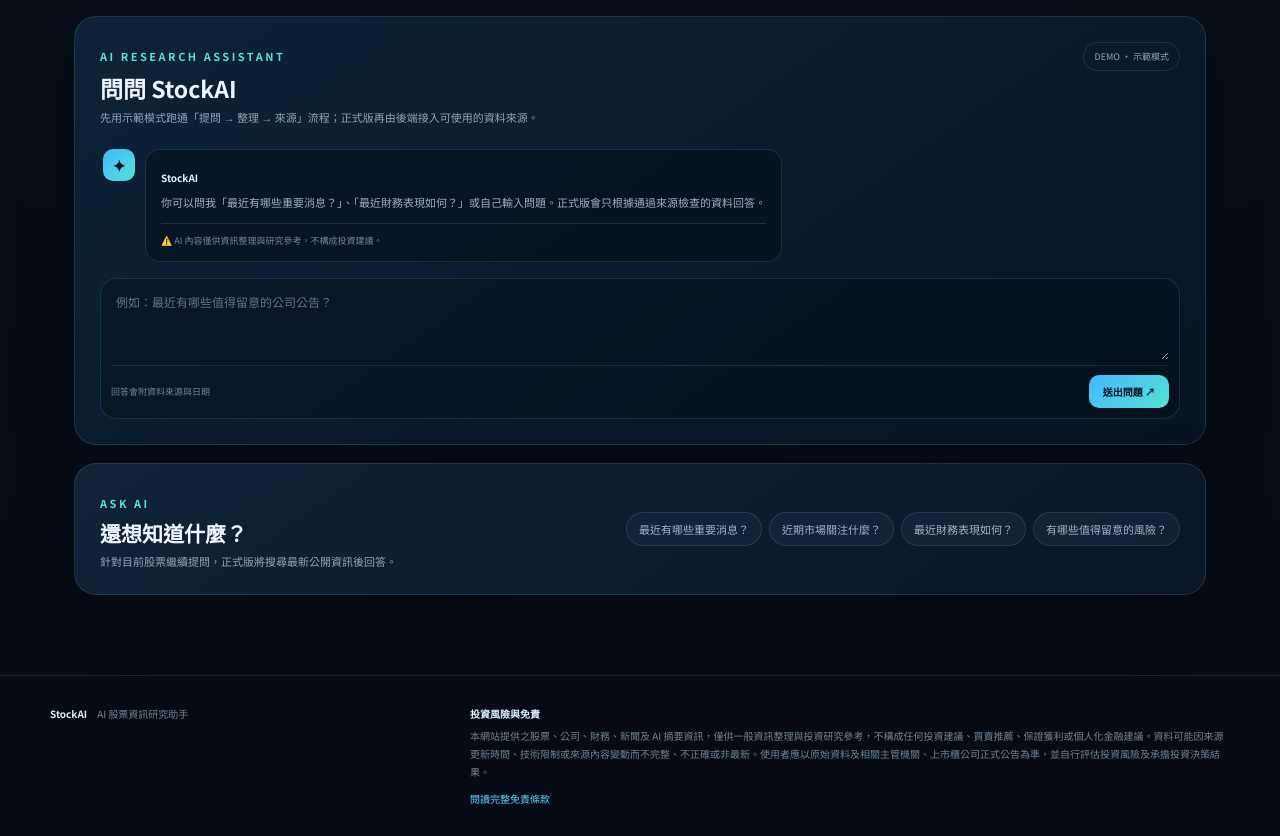
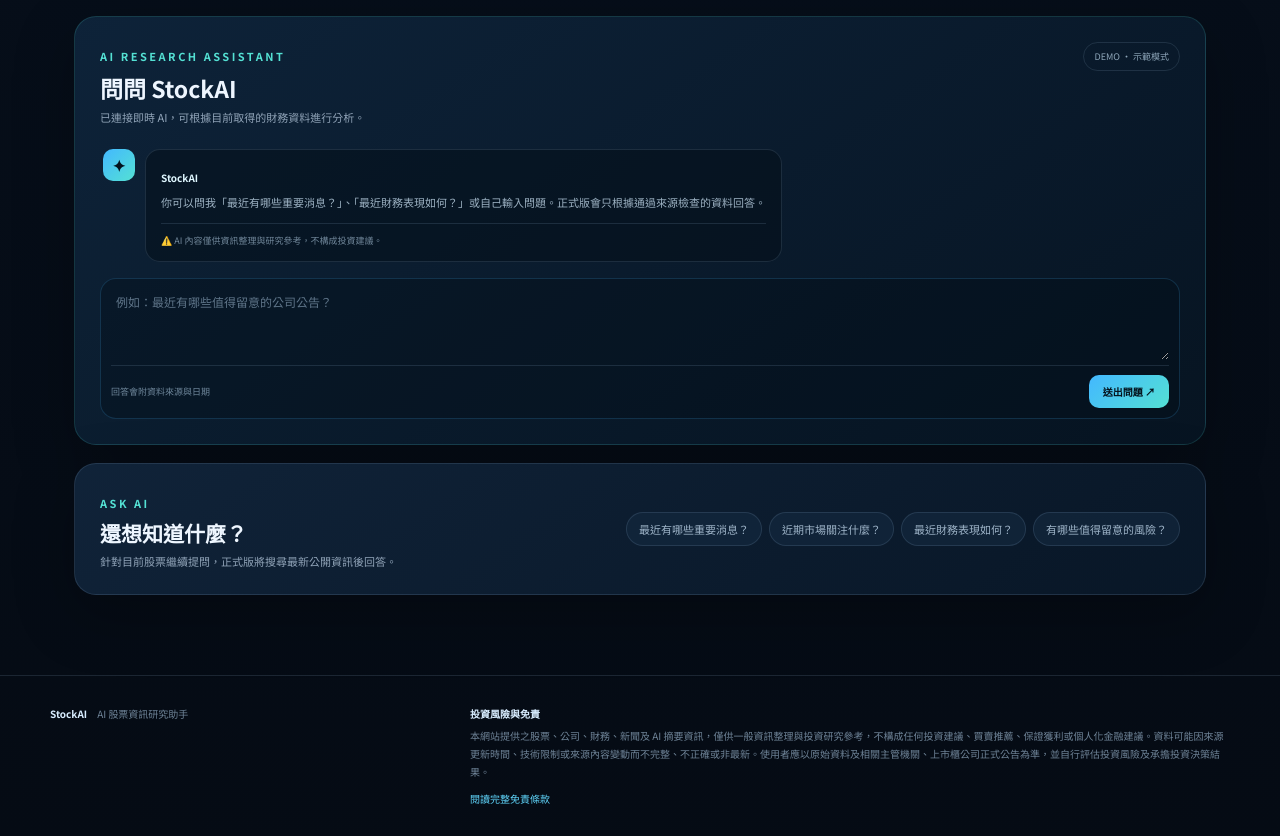
Before and after one commit to liuwn2255-create/StockAI, a plain HTML site: page index.html in a window 1280 px wide. Shown: the part 2009-2845 px from the top of the page. Drawn offline with Linux system fonts and the light colour scheme; no server answers.

Commit message:
docs: update AI research assistant description

```diff
--- a/index.html
+++ b/index.html
@@ -230,7 +230,7 @@
           <div>
             <span class="section-kicker">AI RESEARCH ASSISTANT</span>
             <h2>問問 StockAI</h2>
-            <p>先用示範模式跑通「提問 → 整理 → 來源」流程；正式版再由後端接入可使用的資料來源。</p>
+            <p>已連接即時 AI，可根據目前取得的財務資料進行分析。</p>
           </div>
           <span class="assistant-mode" id="aiStatusBadge">DEMO · 示範模式</span>
         </div>
```
